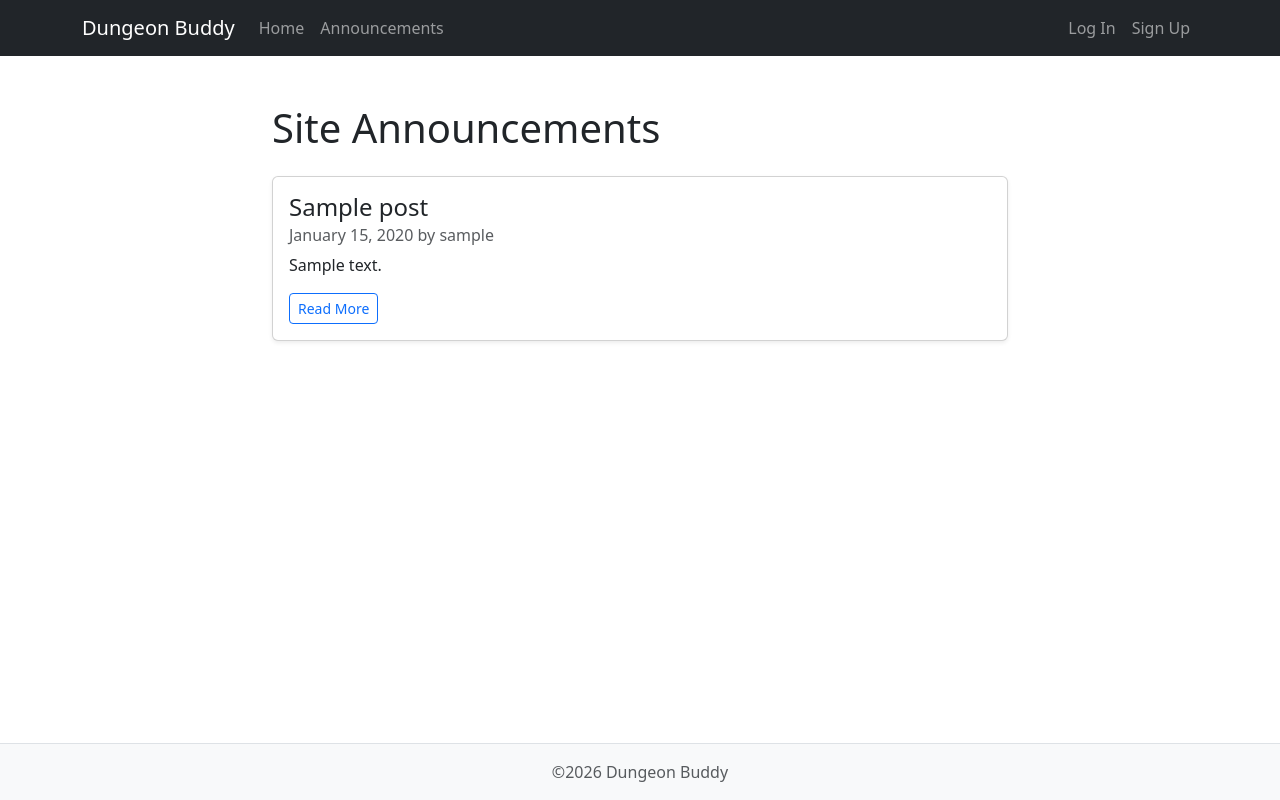
After one commit to j01101111sh/DungeonBuddy, a Django app: page /blog/ in a window 1280 px wide. The commit adds this page. Run offline with Django 5.2, Linux system fonts and the light colour scheme; tables that the repository leaves empty hold one stand-in row (values such as "Sample post").

Commit message:
Added site blog feature

```diff
--- /dev/null
+++ b/blog/models.py
@@ -0,0 +1,65 @@
+from typing import TYPE_CHECKING
+
+from django.conf import settings
+from django.db import models
+from django.urls import reverse
+from django.utils.translation import gettext_lazy as _
+
+if TYPE_CHECKING:
+    # This explicit type hint fixes the [no-any-return] error
+    # by telling mypy that objects returns Post instances.
+    class PostManager(models.Manager["Post"]):
+        pass
+
+
+class Post(models.Model):
+    """
+    Model representing a blog post or site announcement.
+    """
+
+    title = models.CharField(
+        max_length=200,
+        help_text=_("The title of the announcement."),
+    )
+    slug = models.SlugField(
+        unique=True,
+        help_text=_("URL-friendly version of the title."),
+    )
+    content = models.TextField(
+        help_text=_("The body content of the announcement."),
+    )
+    author = models.ForeignKey(
+        settings.AUTH_USER_MODEL,
+        on_delete=models.CASCADE,
+        related_name="blog_posts",
+        help_text=_("The admin who created the post."),
+    )
+    is_published = models.BooleanField(
+        default=False,
+        help_text=_("Designates whether this post is visible to the public."),
+    )
+    created_at = models.DateTimeField(
+        auto_now_add=True,
+        help_text=_("The date and time when the post was created."),
+    )
+    updated_at = models.DateTimeField(
+        auto_now=True,
+        help_text=_("The date and time when the post was last updated."),
+    )
+
+    if TYPE_CHECKING:
+        objects: PostManager
+
+    class Meta:
+        ordering = ["-created_at"]
+        verbose_name = _("Announcement")
+        verbose_name_plural = _("Announcements")
+
+    def __str__(self) -> str:
+        return self.title
+
+    def get_absolute_url(self) -> str:
+        """
+        Returns the canonical URL for the post.
+        """
+        return reverse("blog:post_detail", kwargs={"slug": self.slug})
--- /dev/null
+++ b/blog/tests.py
@@ -0,0 +1 @@
+# Create your tests here.
--- /dev/null
+++ b/blog/urls.py
@@ -0,0 +1,10 @@
+from django.urls import path
+
+from blog.views import PostDetailView, PostListView
+
+app_name = "blog"
+
+urlpatterns = [
+    path("", PostListView.as_view(), name="post_list"),
+    path("<slug:slug>/", PostDetailView.as_view(), name="post_detail"),
+]
--- /dev/null
+++ b/blog/views.py
@@ -0,0 +1,56 @@
+import logging
+from typing import Any
+
+from django.db.models import QuerySet
+from django.views.generic import DetailView, ListView
+
+from blog.models import Post
+
+logger = logging.getLogger(__name__)
+
+
+class PostListView(ListView):
+    """
+    View to list all published site announcements.
+    Ordered by creation date (descending).
+    """
+
+    model = Post
+    template_name = "blog/post_list.html"
+    context_object_name = "posts"
+    paginate_by = 5
+
+    def get_queryset(self) -> QuerySet[Post]:
+        """
+        Return only published posts.
+        """
+        return Post.objects.filter(is_published=True)
+
+
+class PostDetailView(DetailView):
+    """
+    View to display a single announcement.
+    """
+
+    model = Post
+    template_name = "blog/post_detail.html"
+    context_object_name = "post"
+
+    def get_queryset(self) -> QuerySet[Post]:
+        """
+        Ensure only published posts can be viewed via detail URL.
+        """
+        return Post.objects.filter(is_published=True)
+
+    def get_context_data(self, **kwargs: Any) -> dict[str, Any]:
+        """
+        Add logging for post retrieval.
+        """
+        context = super().get_context_data(**kwargs)
+        if self.object:
+            logger.info(
+                "Announcement viewed: %s (ID: %s)",
+                self.object.title,
+                self.object.pk,
+            )
+        return context
--- a/config/settings.py
+++ b/config/settings.py
@@ -49,6 +49,7 @@ INSTALLED_APPS = [
     "crispy_bootstrap5",
     "dunbud",
     "users",
+    "blog",
 ]
 
 MIDDLEWARE = [
@@ -230,6 +231,11 @@ LOGGING = {
             "level": "INFO",
             "propagate": False,
         },
+        "blog": {
+            "handlers": ["file"],
+            "level": "INFO",
+            "propagate": False,
+        },
     },
 }
 
--- a/config/urls.py
+++ b/config/urls.py
@@ -5,4 +5,5 @@ urlpatterns = [
     path("admin/", admin.site.urls),
     path("", include("dunbud.urls")),
     path("users/", include("users.urls")),
+    path("blog/", include("blog.urls", namespace="blog")),
 ]
--- /dev/null
+++ b/templates/blog/post_list.html
@@ -0,0 +1,49 @@
+{% extends "base.html" %}
+
+{% block title %}
+    Announcements | Dungeon Buddy
+{% endblock title %}
+{% block content %}
+    <div class="container py-4">
+        <div class="row justify-content-center">
+            <div class="col-lg-8">
+                <h1 class="mb-4">Site Announcements</h1>
+                {% for post in posts %}
+                    <div class="card mb-4 shadow-sm">
+                        <div class="card-body">
+                            <h2 class="card-title h4">
+                                <a href="{{ post.get_absolute_url }}"
+                                   class="text-decoration-none text-dark">{{ post.title }}</a>
+                            </h2>
+                            <h6 class="card-subtitle mb-2 text-muted">{{ post.created_at|date:"F j, Y" }} by {{ post.author.username }}</h6>
+                            <p class="card-text text-truncate">{{ post.content|striptags|truncatewords:30 }}</p>
+                            <a href="{{ post.get_absolute_url }}"
+                               class="btn btn-outline-primary btn-sm">Read More</a>
+                        </div>
+                    </div>
+                {% empty %}
+                    <div class="alert alert-info" role="alert">No announcements have been posted yet.</div>
+                {% endfor %}
+                {% if is_paginated %}
+                    <nav aria-label="Page navigation">
+                        <ul class="pagination justify-content-center">
+                            {% if page_obj.has_previous %}
+                                <li class="page-item">
+                                    <a class="page-link" href="?page={{ page_obj.previous_page_number }}">Previous</a>
+                                </li>
+                            {% endif %}
+                            <li class="page-item disabled">
+                                <span class="page-link">Page {{ page_obj.number }} of {{ page_obj.paginator.num_pages }}</span>
+                            </li>
+                            {% if page_obj.has_next %}
+                                <li class="page-item">
+                                    <a class="page-link" href="?page={{ page_obj.next_page_number }}">Next</a>
+                                </li>
+                            {% endif %}
+                        </ul>
+                    </nav>
+                {% endif %}
+            </div>
+        </div>
+    </div>
+{% endblock content %}
--- a/templates/includes/navbar.html
+++ b/templates/includes/navbar.html
@@ -16,6 +16,9 @@
             <ul class="navbar-nav me-auto mb-2 mb-md-0">
                 <li class="nav-item">
                     <a class="nav-link" href="{% url 'splash' %}">Home</a>
+                </li>
+                <li class="nav-item">
+                    <a class="nav-link" href="{% url 'blog:post_list' %}">Announcements</a>
                 </li>
             </ul>
             <ul class="navbar-nav ms-auto mb-2 mb-md-0">
```
Also changed, not shown: blog/admin.py (added, +16 -0 lines), blog/apps.py (added, +12 -0 lines), blog/tests/test_blog.py (added, +80 -0 lines), templates/blog/post_detail.html (added, +31 -0 lines), blog/__init__.py (added), blog/migrations/0001_initial.py (added), blog/migrations/__init__.py (added), blog/tests/__init__.py (added).
